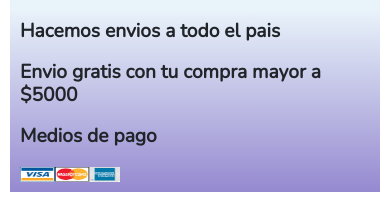
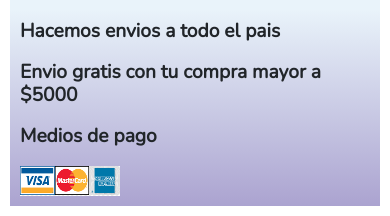
Before and after one commit to Cgz91/ProyectoChloe, a plain HTML site: page pages/locales.html in a window 390 px wide. Shown: the part 1333-1549 px from the top of the page. Drawn offline with nearby package versions, Linux system fonts and the light colour scheme.

Commit message:
cambios entrega

```diff
--- a/assets/css/style.css
+++ b/assets/css/style.css
@@ -37,7 +37,7 @@ main {
 }
 
 footer {
-    background-image: linear-gradient( #e9f3fa,#9589d0 )
+    background-image: linear-gradient( #e9f3fa,#aba3d0 )
 }
 
 .titulo {
@@ -126,7 +126,7 @@ h4 {
    }
 
    .iframe {
-    width: 300px;
+    width: 250px;
 }
 
 }
--- a/pages/locales.html
+++ b/pages/locales.html
@@ -70,31 +70,14 @@
         <iframe class="iframe" src="https://www.google.com/maps/embed?pb=!1m14!1m8!1m3!1d52535.31408349793!2d-58.3840066!3d-34.6178866!3m2!1i1024!2i768!4f13.1!3m3!1m2!1s0x95bcca137acbebe1%3A0x5f06990361df743e!2sPlanes%20683%2C%20Buenos%20Aires!5e0!3m2!1ses-419!2sar!4v1647623077127!5m2!1ses-419!2sar" width="400" height="300" style="border:0;" allowfullscreen="" loading="lazy"></iframe>
       </div>
     </div>
-<!--
-<article>
-    <div class="mapa">
-        <h3>Sucursal Belgrano</h3>
-        <iframe src="https://www.google.com/maps/embed?pb=!1m14!1m8!1m3!1d52535.31408349793!2d-58.3840066!3d-34.6178866!3m2!1i1024!2i768!4f13.1!3m3!1m2!1s0x95bcb671a904a2b3%3A0xd1cb2764597695f5!2sVirrey%20del%20Pino%204191%2C%20C1430%20CABA!5e0!3m2!1ses-419!2sar!4v1647623132285!5m2!1ses-419!2sar" width="400" height="300" style="border:0;" allowfullscreen="" loading="lazy"></iframe>
-        <p>Virrey del pino 4121</p>
-        <p>Horarios: Lunes a sabado de 9hs a 15hs</p>
 
-    </div>
-
-    <div class="mapa">
-        <h3>Sucursal Caballito</h3>
-        <iframe src="https://www.google.com/maps/embed?pb=!1m14!1m8!1m3!1d52535.31408349793!2d-58.3840066!3d-34.6178866!3m2!1i1024!2i768!4f13.1!3m3!1m2!1s0x95bcca137acbebe1%3A0x5f06990361df743e!2sPlanes%20683%2C%20Buenos%20Aires!5e0!3m2!1ses-419!2sar!4v1647623077127!5m2!1ses-419!2sar" width="400" height="300" style="border:0;" allowfullscreen="" loading="lazy"></iframe>
-        <p>Planes 543</p>
-        <p>Horarios: Lunes a Sabado de 12hs a 19hs</p>
-    </div>
-
-</article> -->
 </main>
 
 <footer>
     <h4>Hacemos envios a todo el pais</h4>
     <h4>Envio gratis con tu compra mayor a $5000</h4>
     <h4>Medios de pago</h4>
-    <img src="../assets/img/tajetas.png" alt="tarjetas" width="110" height="25">
+    <img src="../assets/img/tajetas.png" alt="tarjetas" width="110" height="40">
 </footer>
 
 </body>
```
Also changed, not shown: pages/quienessomos.html (+3 -3 lines).
